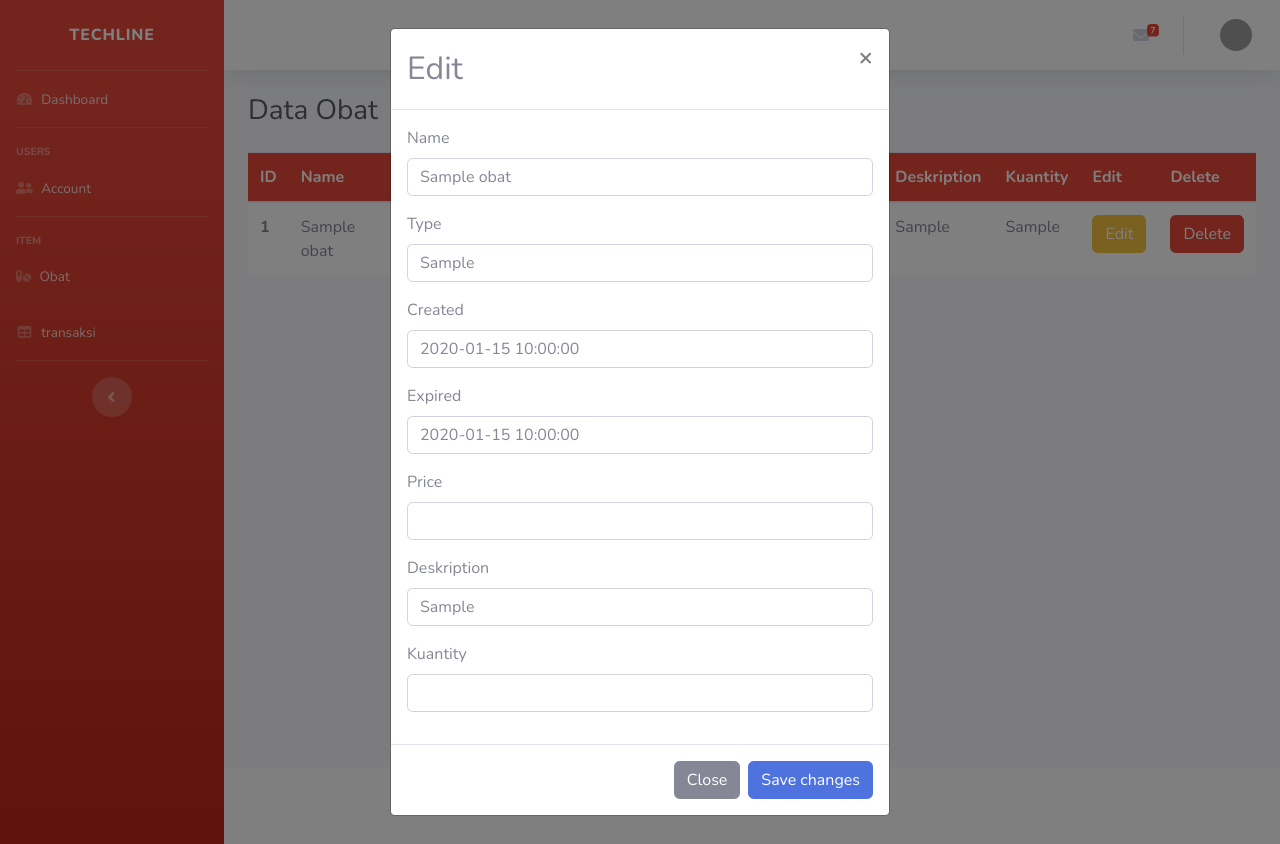
After one commit to indraone001/TechLine, a CodeIgniter app: page /TechLine/admin/obat in a window 1280 px wide, after a click on "Edit". The commit adds this page. Run offline with CodeIgniter, Linux system fonts and the light colour scheme; tables that the repository leaves empty or names only in its code hold one stand-in row (values such as "Sample post"); data that the repository does not hold is empty; some libraries are stand-ins or nearby versions; grey boxes are pictures that could not be loaded.

Commit message:
crud obat

```diff
--- a/application/controllers/Admin.php
+++ b/application/controllers/Admin.php
@@ -22,4 +22,17 @@ class Admin extends CI_Controller
         $this->load->view('user/admin_dashboard', $data);
         $this->load->view('templates/admin_footer');
     }
+
+    public function obat()
+    {
+        $data['title'] = "Obat";
+        $data['user'] = $this->Users_model->getUserSession();
+        $data['obat'] = $this->Obat_model->getAllObat();
+        $data['jenis'] = ['sirup', 'herbal'];
+        $this->load->view('templates/admin_header', $data);
+        $this->load->view('templates/admin_sidebar', $data);
+        $this->load->view('templates/admin_topbar', $data);
+        $this->load->view('user/admin_obat', $data);
+        $this->load->view('templates/admin_footer');
+    }
 }
--- a/application/models/Obat_model.php
+++ b/application/models/Obat_model.php
@@ -7,4 +7,10 @@ class Obat_model extends CI_model
     {
         return $this->db->get('Obat')->result();
     }
+
+    public function getSortObat()
+    {
+        $obat = $this->input->get('id');
+        return $this->db->get_where('Obat', ['jenis_obat' => $obat])->result();
+    }
 }
--- a/application/views/templates/admin_sidebar.php
+++ b/application/views/templates/admin_sidebar.php
@@ -2,7 +2,7 @@
         <ul class="navbar-nav bg-gradient-danger sidebar sidebar-dark accordion" id="accordionSidebar">
 
             <!-- Sidebar - Brand -->
-            <a class="sidebar-brand d-flex align-items-center justify-content-center" href="index.html">
+            <a class="sidebar-brand d-flex align-items-center justify-content-center" href="<?= base_url('admin'); ?>">
                 <div class="sidebar-brand-text mx-3">TechLine</div>
             </a>
 
@@ -11,7 +11,7 @@
 
             <!-- Nav Item - Dashboard -->
             <li class="nav-item">
-                <a class="nav-link" href="index.html">
+                <a class="nav-link" href="<?= base_url('admin'); ?>">
                     <i class="fas fa-fw fa-tachometer-alt"></i>
                     <span>Dashboard</span></a>
             </li>
@@ -41,7 +41,7 @@
 
             <!-- Nav Item - Charts -->
             <li class="nav-item">
-                <a class="nav-link" href="charts.html">
+                <a class="nav-link" href="<?= base_url('admin/obat'); ?>">
                     <i class="fas fa-pills"></i>
                     <span>Obat</span></a>
             </li>
--- a/application/views/user/admin_dashboard.php
+++ b/application/views/user/admin_dashboard.php
@@ -2,7 +2,9 @@
  <div class="container-fluid">
 
      <!-- Page Heading -->
-     <h1 class="h3 mb-4 text-gray-800">Blank Page</h1>
+     <h1 class="h3 mb-4 text-gray-800">Data penjualan</h1>
+
+
 
  </div>
  <!-- /.container-fluid -->
--- /dev/null
+++ b/application/views/user/admin_obat.php
@@ -0,0 +1,118 @@
+<!-- Begin Page Content -->
+<div class="container-fluid">
+
+    <!-- Page Heading -->
+    <h1 class="h3 mb-4 text-gray-800">Data Obat</h1>
+
+    <!-- table -->
+    <table class="table">
+        <thead class="thead">
+            <tr class="bg-danger">
+                <th style="color: white" scope="col">ID</th>
+                <th style="color: white" scope="col">Name</th>
+                <th style="color: white" scope="col">Type</th>
+                <th style="color: white" scope="col">Created</th>
+                <th style="color: white" scope="col">Expired</th>
+                <th style="color: white" scope="col">Price</th>
+                <th style="color: white" scope="col">Deskription</th>
+                <th style="color: white" scope="col">Kuantity</th>
+                <th style="color: white" scope="col">Edit</th>
+                <th style="color: white" scope="col">Delete</th>
+            </tr>
+        </thead>
+        <tbody class="">
+            <?php foreach ($obat as $o) { ?>
+
+                <tr style="background-color: white">
+                    <th><?= $o->id_obat; ?></th>
+                    <td><?= $o->nama_obat; ?></td>
+                    <td><?= $o->jenis_obat; ?></td>
+                    <td><?= $o->tgl_pembuatan; ?></td>
+                    <td><?= $o->tgl_kadaluarsa; ?></td>
+                    <td><?= $o->Harga; ?></td>
+                    <td><?= $o->deskripsi; ?></td>
+                    <td><?= $o->kuantitas; ?></td>
+                    <td><button type="button" class="btn btn-warning" data-toggle="modal" data-target="#edit">Edit</button></td>
+                    <td><button type="button" class="btn btn-danger" data-toggle="modal" data-target="#delete">Delete</button></td>
+                </tr>
+
+                <!-- Modal Edit-->
+                <div class="modal fade" id="edit" tabindex="-1" role="dialog" aria-labelledby="Edit" aria-hidden="true">
+                    <div class="modal-dialog" role="document">
+                        <div class="modal-content">
+                            <div class="modal-header">
+                                <h2 class="modal-title" id="Edit">Edit</h2>
+                                <button type="button" class="close" data-dismiss="modal" aria-label="Close">
+                                    <span aria-hidden="true">&times;</span>
+                                </button>
+                            </div>
+                            <div class="modal-body">
+                                <form>
+                                    <div class="form-group">
+                                        <label for="formGroupExampleInput">Name</label>
+                                        <input type="text" class="form-control" id="formGroupExampleInput" placeholder="<?= $o->nama_obat; ?>">
+                                    </div>
+                                    <div class="form-group">
+                                        <label for="formGroupExampleInput2">Type</label>
+                                        <input type="text" class="form-control" id="formGroupExampleInput2" placeholder="<?= $o->jenis_obat; ?>">
+                                    </div>
+                                    <div class="form-group">
+                                        <label for="formGroupExampleInput2">Created</label>
+                                        <input type="text" class="form-control" id="formGroupExampleInput2" placeholder="<?= $o->tgl_pembuatan; ?>">
+                                    </div>
+                                    <div class="form-group">
+                                        <label for="formGroupExampleInput2">Expired</label>
+                                        <input type="text" class="form-control" id="formGroupExampleInput2" placeholder="<?= $o->tgl_kadaluarsa ?>">
+                                    </div>
+                                    <div class="form-group">
+                                        <label for="formGroupExampleInput2">Price</label>
+                                        <input type="text" class="form-control" id="formGroupExampleInput2" placeholder="<?= $o->Harga; ?>">
+                                    </div>
+                                    <div class="form-group">
+                                        <label for="formGroupExampleInput2">Deskription</label>
+                                        <input type="text" class="form-control" id="formGroupExampleInput2" placeholder="<?= $o->deskripsi ?>">
+                                    </div>
+                                    <div class="form-group">
+                                        <label for="formGroupExampleInput2">Kuantity</label>
+                                        <input type="number" class="form-control" id="formGroupExampleInput2" value="<?= $o->kuantitas ?>" min="0">
+                                    </div>
+                                </form>
+                            </div>
+                            <div class="modal-footer">
+                                <button type="button" class="btn btn-secondary" data-dismiss="modal">Close</button>
+                                <button type="button" class="btn btn-primary">Save changes</button>
+                            </div>
+                        </div>
+                    </div>
+                </div>
+
+                <!-- Modal Delete-->
+                <div class="modal fade" id="delete" tabindex="-1" role="dialog" aria-labelledby="deleteLabel" aria-hidden="true">
+                    <div class="modal-dialog" role="document">
+                        <div class="modal-content">
+                            <div class="modal-header">
+                                <h2 class="modal-title" id="deleteLabel">Delete</h2>
+                                <button type="button" class="close" data-dismiss="modal" aria-label="Close">
+                                    <span aria-hidden="true">&times;</span>
+                                </button>
+                            </div>
+                            <div class="modal-body">
+                                <h4>Are you sure?</h4>
+                            </div>
+                            <div class="modal-footer">
+                                <button type="button" class="btn btn-secondary" data-dismiss="modal">Close</button>
+                                <button type="button" class="btn btn-danger">Delete</button>
+                            </div>
+                        </div>
+                    </div>
+                </div>
+
+            <?php } ?>
+        </tbody>
+    </table>
+
+</div>
+<!-- /.container-fluid -->
+
+</div>
+<!-- End of Main Content -->
--- a/application/views/user/user_about.php
+++ b/application/views/user/user_about.php
@@ -8,7 +8,7 @@
 
     <!-- Bootstrap CSS -->
     <link rel="stylesheet" href="https://stackpath.bootstrapcdn.com/bootstrap/4.4.1/css/bootstrap.min.css" integrity="sha384-Vkoo8x4CGsO3+Hhxv8T/Q5PaXtkKtu6ug5TOeNV6gBiFeWPGFN9MuhOf23Q9Ifjh" crossorigin="anonymous">
-    <link rel="stylesheet" href="Css/css1.css">
+    <link rel="stylesheet" href="<?= base_url('assets/'); ?>css/css1.css">
     <link href="https://fonts.googleapis.com/css2?family=Montserrat:wght@400;500;700;800;900&display=swap" rel="stylesheet">
 
     <title>About</title>
@@ -107,8 +107,6 @@
     </div>
 
 
-
-
     <!-- Optional JavaScript -->
     <!-- jQuery first, then Popper.js, then Bootstrap JS -->
     <script src="https://code.jquery.com/jquery-3.4.1.slim.min.js" integrity="sha384-J6qa4849blE2+poT4WnyKhv5vZF5SrPo0iEjwBvKU7imGFAV0wwj1yYfoRSJoZ+n" crossorigin="anonymous"></script>
--- a/assets/scss/_dropdowns.scss
+++ b/assets/scss/_dropdowns.scss
@@ -3,6 +3,7 @@
 .dropdown {
 	.dropdown-menu {
 		font-size: $dropdown-font-size;
+
 		.dropdown-header {
 			@extend .text-uppercase;
 			font-weight: 800;
```
Also changed, not shown: application/controllers/User.php (+16 -1 lines), application/views/templates/user_footer.php (added, +24 -0 lines), application/views/templates/user_header.php (added, +57 -0 lines), application/views/user/user_landing.php (+1 -76 lines), assets/css/sb-admin-2.css. Lines whose indentation alone changed are shown as unchanged.
